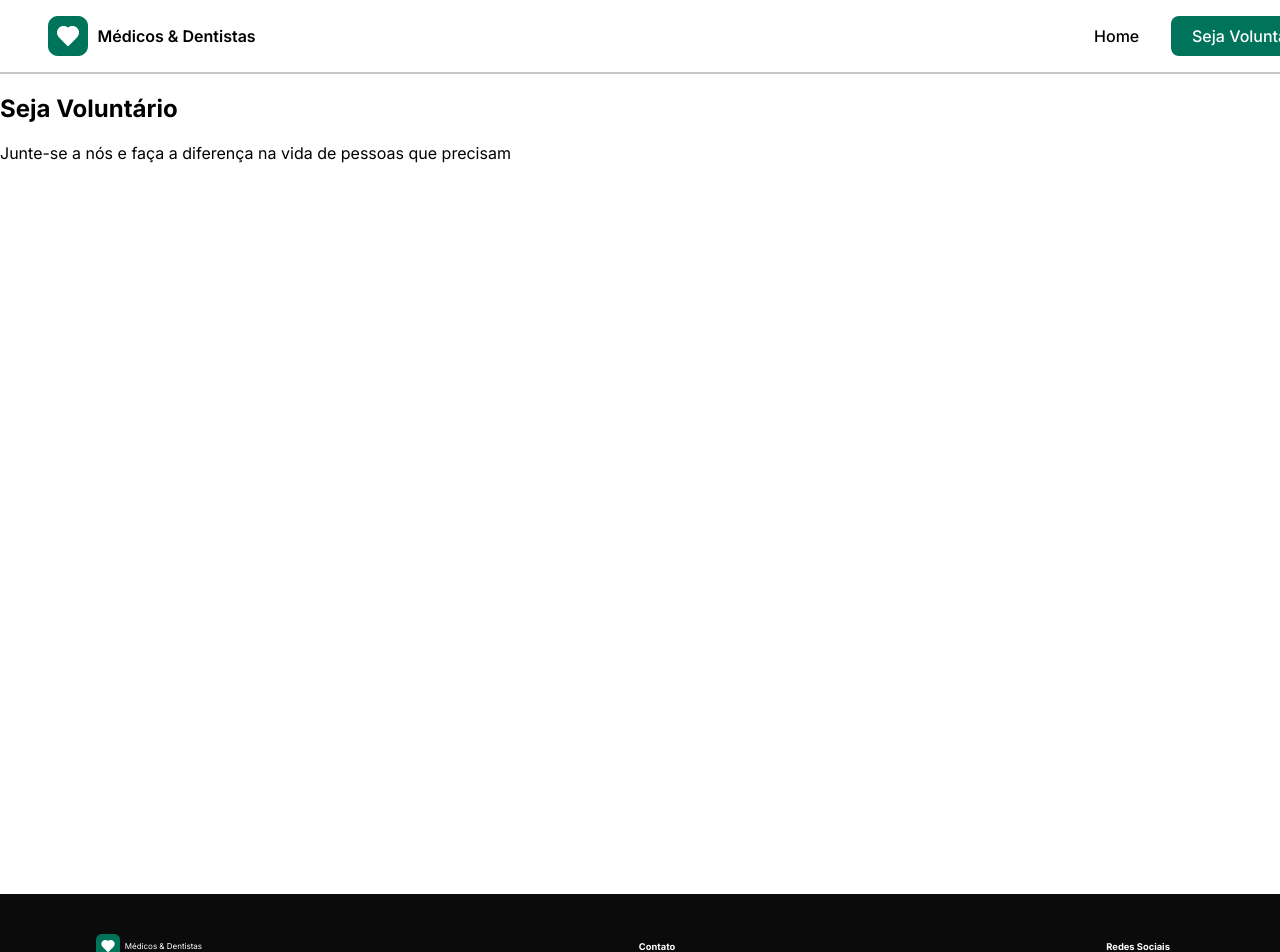
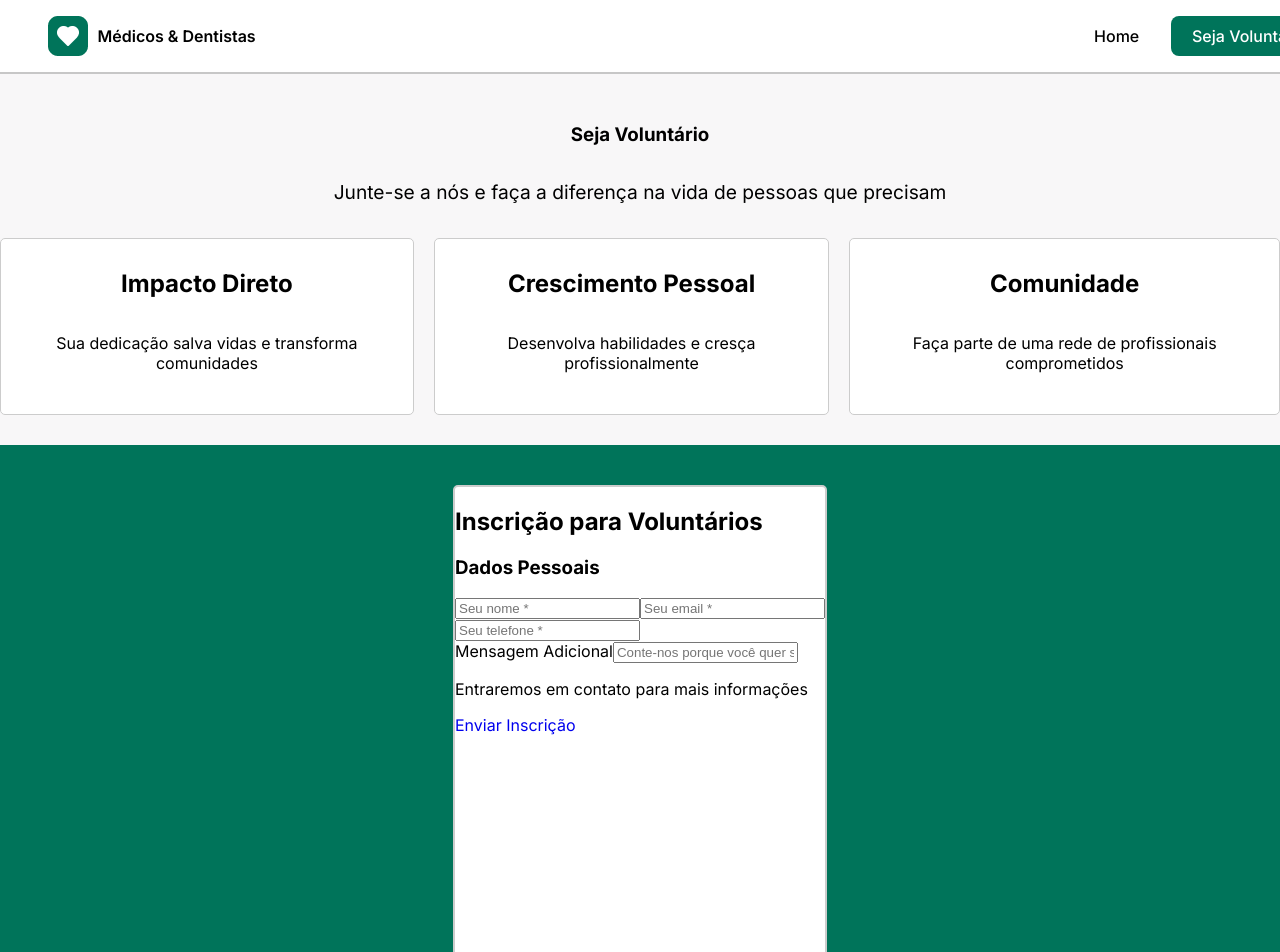
Before and after one commit to alexaniatoma/projeto-react-vnw, a React (Vite) app: page /voluntario in a window 1280 px wide. Shown: the top 952 px of the page. Built offline with nearby package versions, Linux system fonts and the light colour scheme.

Commit message:
feat: add page de voluntario

```diff
--- a/src/App.jsx
+++ b/src/App.jsx
@@ -10,12 +10,13 @@ function App() {
     <>
       <BrowserRouter>
         <Header />
-
+        <div className="min-h-[80vh]">
           <Routes>
             <Route path='/' element={<Home />}/>
             <Route path='/voluntario' element={<Voluntario />} />
 
           </Routes>
+        </div>
 
         <Footer />
 
--- a/src/components/header/Header.jsx
+++ b/src/components/header/Header.jsx
@@ -12,7 +12,7 @@ const Header = () => {
         </div>
             <nav>
                 <Link to='/'>Home</Link>
-                <Link to='../../pages/voluntario/Voluntario.jsx'>Seja Voluntário</Link>
+                <Link to='/voluntario'>Seja Voluntário</Link>
             </nav>
     </header>
   )
--- a/src/pages/home/Home.jsx
+++ b/src/pages/home/Home.jsx
@@ -1,6 +1,7 @@
 import s from './home.module.scss'
 import Saude from '../../assets/saude.png'
 import Doutor from '../../assets/doutor.png'
+import { Link } from 'react-router-dom'
 
 const Home = () => {
     return (
@@ -14,8 +15,8 @@ const Home = () => {
                     <h1>Sáude e cuidado sem barreiras</h1>
                     <p className={ s.conteudoTexto }>Um projeto dedicado a oferecer atendimento médico e odontológico gratuito para pessoas que mais precisam na nossa comunidade.</p>
                     <div className={ s.buttons }>
-                        <a className={ s.btnUm } href="">Seja Voluntário</a>
-                        <a className={ s.btnDois } href="">Como Ajudar</a>
+                        <Link to="/voluntario" className={ s.btnUm }>Seja Voluntário</Link>
+                        <Link to="/" className={ s.btnDois }>Como Ajudar</Link>
                     </div>
                 </div>
                     <div className= { s.doutorImgBox }>
--- a/src/pages/voluntario/Voluntario.jsx
+++ b/src/pages/voluntario/Voluntario.jsx
@@ -1,15 +1,56 @@
-
 import s from './voluntario.module.scss'
+import { Link } from 'react-router-dom'
 
 const Voluntario = () => {
     return (
-        <section className={ s.sectionVoluntario }>
-            <div>
-                <h1>Seja Voluntário</h1>
-                <p>Junte-se a nós e faça a diferença na vida de pessoas que precisam</p>
-            </div>
+        <section className={ s.section }>
+            <section className={ s.sectionVoluntario }>
+                <div>
+                    <h1>Seja Voluntário</h1>
+                    <p>Junte-se a nós e faça a diferença na vida de pessoas que precisam</p>
+                </div>
+                <section className={ s.sectionCards }>
+                    <article>
+                        <h2>Impacto Direto</h2>
+                        <p>Sua dedicação salva vidas e transforma comunidades</p>
+                    </article>
+                    <article>
+                        <h2>Crescimento Pessoal</h2>
+                        <p>Desenvolva habilidades e cresça profissionalmente</p>
+                    </article>
+                    <article>
+                        <h2>Comunidade</h2>
+                        <p>Faça parte de uma rede de profissionais comprometidos</p>
+                    </article>
+                </section>
+            </section>
+            <section className={ s.sectionFormulario }>
+                <section className={s.formularioConteudo}>
+                    <h2>Inscrição para Voluntários</h2>
+                    <h3>Dados Pessoais</h3>
+                    <form>
+                        <div>
+                            <input type="text" placeholder="Seu nome *"/>
+                            <input type="email" placeholder="Seu email *"/>
+                        </div>
+                            <input type="tel" placeholder="Seu telefone *"/>
+                        <div className={s.areaMensagem}>
+                            <label>Mensagem Adicional</label>
+                            <input type="text" placeholder="Conte-nos porque você quer ser voluntário..."/>
+                        </div>
+                    </form>
+                    <section>
+                        <p>Entraremos em contato para mais informações</p>
+                        <Link to="/" className={ s.btnInscricao }>Enviar Inscrição</Link>
+                    </section>
+                </section>
+            </section>
+        </section>
 
-        </section>
+
+
+
+
 
     )
 }
--- a/src/pages/voluntario/voluntario.module.scss
+++ b/src/pages/voluntario/voluntario.module.scss
@@ -1,3 +1,59 @@
 .sectionVoluntario {
-  min-height: 100vh;
+  background-color: #F8F7F8F8;
+  padding: 30px 0;
+  display: flex;
+  flex-direction: column;
+
+    h1 {
+      text-align: center;
+      font-weight: 700;
+    }
+
+    p{
+      text-align: center;
+      font-size: 1.2rem;
+      padding: 15px;
+    }
 }
+
+.sectionCards {
+  display: flex;
+  justify-content: space-evenly;
+  align-items: center;
+  text-align: center;
+  gap: 20px;
+  width: auto;
+
+  article {
+    border: 1px solid #ccc;
+    border-radius: 5px;
+    justify-content: space-between;
+    padding: 10px;
+    background-color: #fff;
+
+    h2 {
+      font-size: 1.5rem;
+    }
+
+    p{
+      font-size: 1rem;
+    }
+  }
+}
+
+.sectionFormulario {
+  background-color: #00745A;
+  display: flex;
+  flex-direction: column;
+  align-items: center;
+  padding: 40px 30px;
+}
+
+.formularioConteudo {
+  min-height: 90vh;
+  background: #fff;
+  border: 2px solid #ccc;
+  border-radius: 5px;
+
+
+}
```
Lines whose indentation alone changed are shown as unchanged.
